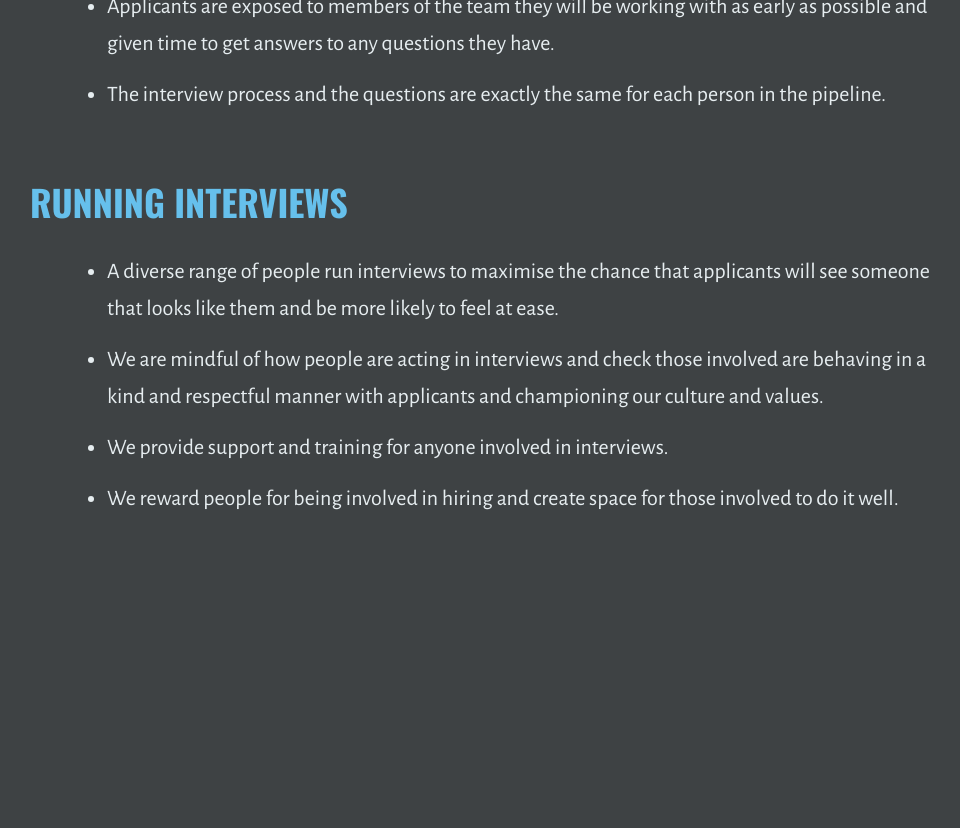
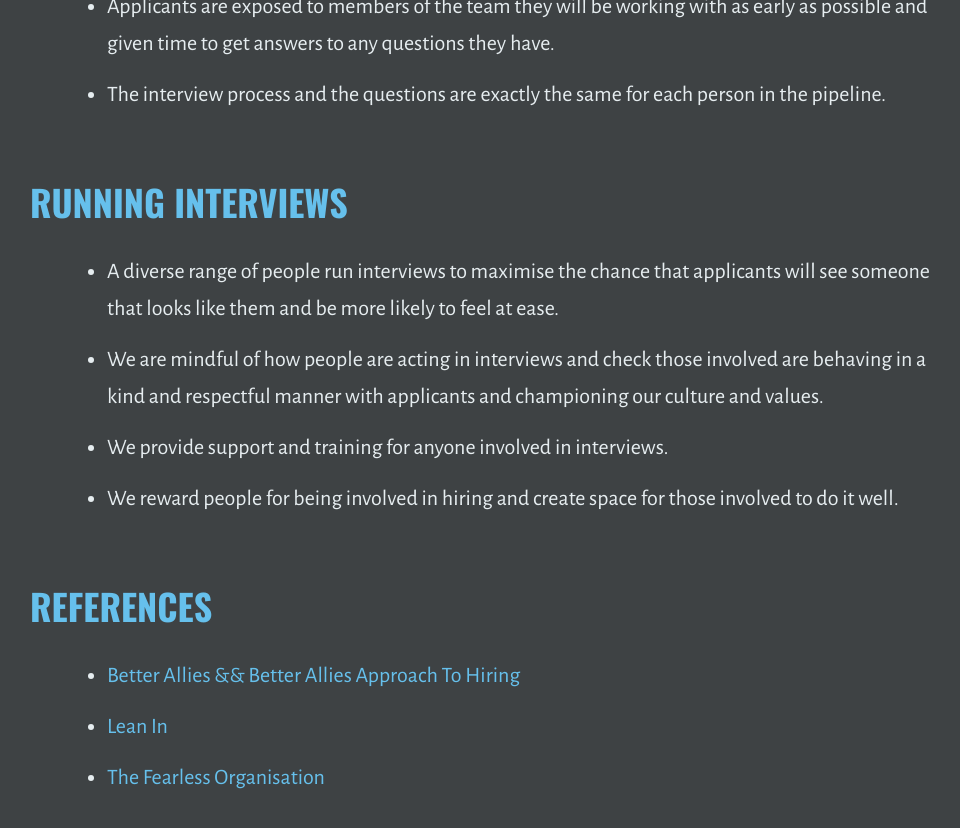
Before and after one commit to outragedpinkracoon/outragedpinkracoon.github.io, a Jekyll site: the page built from _posts/2021-06-11-compassionate-hiring-checklist.md, in a window 1280 px wide and 900 px high, scrolled down 1880 px. Shown: the top 828 px of the window, without its empty margins (151-1111 px from the left). Built offline with Jekyll 4.4.1, drawn with Linux system fonts in a browser that asks for light colours; before the commit the page ends 2501 px from its top, so only the background shows below that.

Commit message:
Adds references

```diff
--- a/_posts/2021-06-11-compassionate-hiring-checklist.md
+++ b/_posts/2021-06-11-compassionate-hiring-checklist.md
@@ -31,3 +31,8 @@ This is a quick reference guide based on my blog about [how other companies tech
 - We are mindful of how people are acting in interviews and check those involved are behaving in a kind and respectful manner with applicants and championing our culture and values.
 - We provide support and training for anyone involved in interviews.
 - We reward people for being involved in hiring and create space for those involved to do it well.
+
+## References
+- [Better Allies && Better Allies Approach To Hiring](https://betterallies.com/buy/)
+- [Lean In](https://leanin.org/book)
+- [The Fearless Organisation](https://fearlessorganization.com/)
```
Also changed, not shown: _posts/2021-04-26-7-nuggets-from-better-allies-hiring.md (+1 -1 lines), _posts/2021-04-27-other-companies-hiring-processes-are-costing-you-talent.md (+1 -1 lines).
